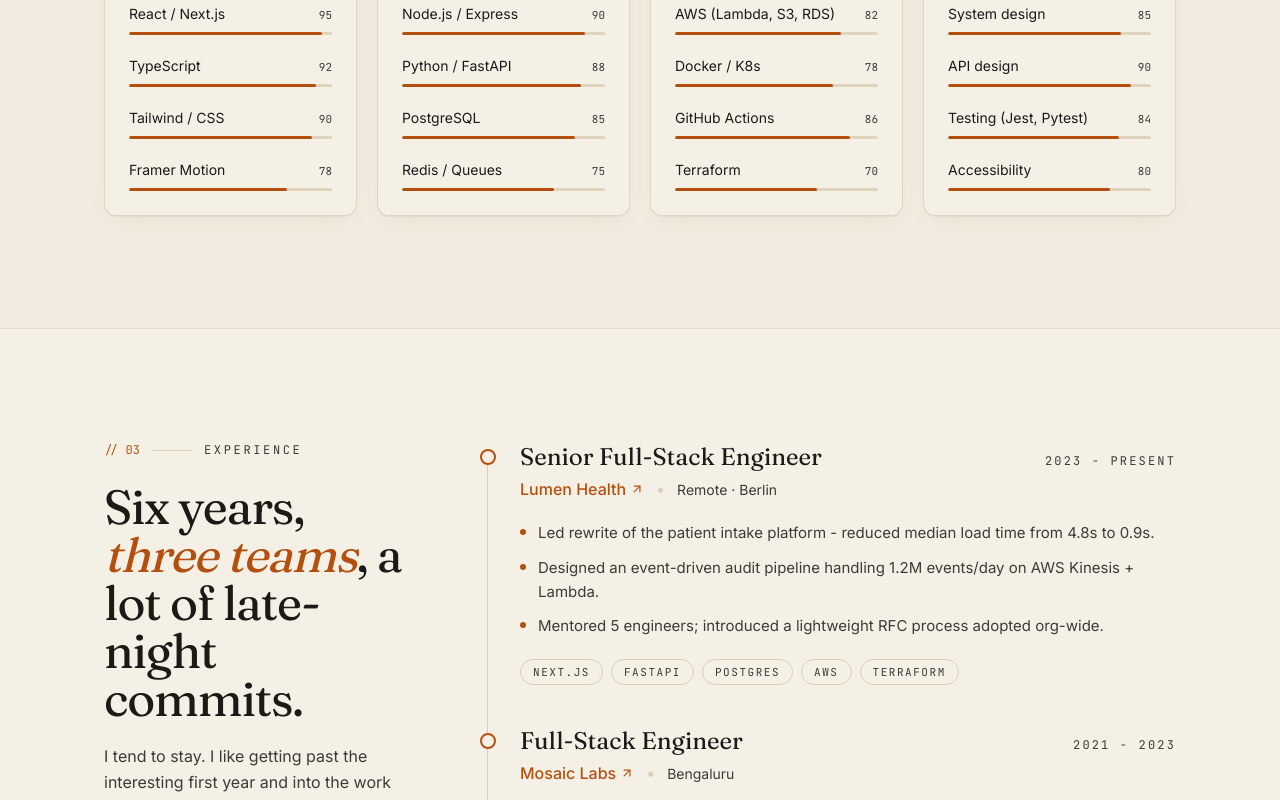
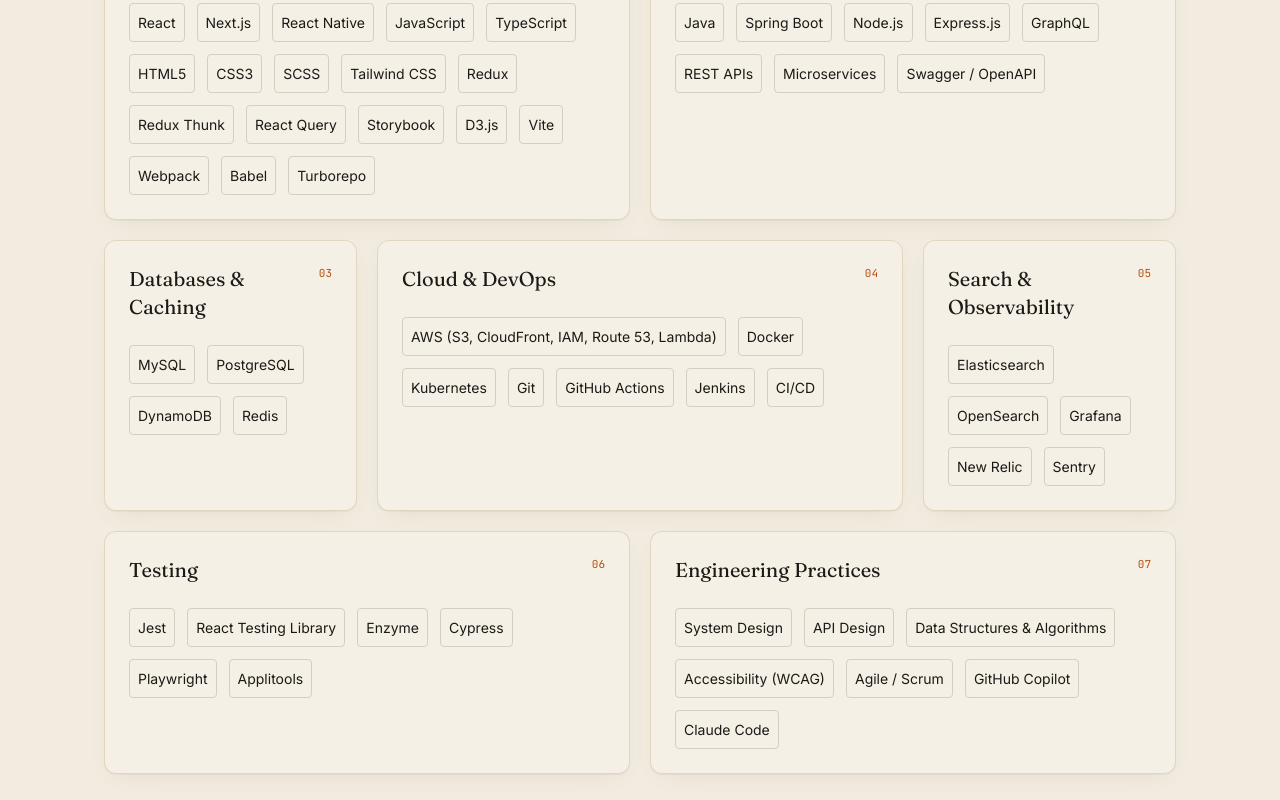
Before and after one commit to akshaym5147/portfolio-app, a React (Create React App) app: page / in a window 1280 px wide. Shown: the part 2360-3160 px from the top of the page. Built offline with nearby package versions, Linux system fonts and the light colour scheme.

Commit message:
fixed tools

```diff
--- a/src/components/Skills.jsx
+++ b/src/components/Skills.jsx
@@ -1,6 +1,7 @@
 import { monoSizes, proseSizes, leading } from "@/lib/tailwindCssMap";
 import { skills } from "../mock";
 import SectionLabel from "./SectionLabel";
+import { Fragment } from "react";
 
 const Skills = () => {
   return (
@@ -22,9 +23,9 @@
           {skills.map((group, gi) => (
             <div
               key={group.category}
-              className="rounded-xl border border-line/70 bg-cream p-6 card-warm hover:border-amber/70 transition-colors"
+              className={`rounded-xl border border-line/70 bg-cream p-6 card-warm hover:border-amber/70 transition-colors ${group.gridSpan}`}
             >
-              <div className="flex items-center justify-between">
+              <div className="flex justify-between">
                 <div className="font-serif text-xl text-ink">
                   {group.category}
                 </div>
@@ -32,22 +33,25 @@
                   0{gi + 1}
                 </div>
               </div>
-              <div className="mt-6 space-y-5">
+              <div className="mt-6 flex flex-wrap gap-3">
                 {group.items.map((s) => (
-                  <div key={s.name}>
-                    <div className="flex items-baseline justify-between">
-                      <span className={`text-ink ${proseSizes.sm}`}>{s.name}</span>
-                      <span className={`font-mono ${monoSizes.xs} text-inkSoft`}>
-                        {s.level}
-                      </span>
-                    </div>
-                    <div className="mt-2 h-[3px] bg-line/80 rounded-full overflow-hidden">
-                      <div
-                        className="h-full bg-amber rounded-full transition-all duration-1000"
-                        style={{ width: `${s.level}%` }}
-                      />
-                    </div>
-                  </div>
+                  <Fragment key={s.name}>
+                    <span  class={`skill-tag px-2 py-2 border border-outline rounded cursor-default ${proseSizes.sm}`}>{s.name}</span>
+                  </Fragment>
+                  // <div key={s.name}>
+                  //   <div className="flex items-baseline justify-between">
+                  //     <span className={`text-ink ${proseSizes.sm}`}>{s.name}</span>
+                  //     <span className={`font-mono ${monoSizes.xs} text-inkSoft`}>
+                  //       {s.level}
+                  //     </span>
+                  //   </div>
+                  //   <div className="mt-2 h-[3px] bg-line/80 rounded-full overflow-hidden">
+                  //     <div
+                  //       className="h-full bg-amber rounded-full transition-all duration-1000"
+                  //       style={{ width: `${s.level}%` }}
+                  //     />
+                  //   </div>
+                  // </div>
                 ))}
               </div>
             </div>
--- a/src/index.css
+++ b/src/index.css
@@ -51,6 +51,16 @@
   }
 }
 
+.skill-tag {
+    transition: all 0.2s ease;
+}
+.skill-tag:hover {
+    background-color: #a8441e;
+    color: #ffffff;
+    border-color: #a8441e;
+}
+
+
 @layer base {
   * { @apply border-border; }
   body { @apply bg-background text-foreground; }
--- a/src/mock.js
+++ b/src/mock.js
@@ -47,63 +47,133 @@
   offHours: 'Building side projects, exploring new tech, and breaking things on purpose.'
 }
 
-
 export const skills = [
   {
     category: "Frontend",
+    gridSpan: "lg:col-span-2",
     items: [
-      { name: "React / Next.js", level: 95 },
-      { name: "TypeScript", level: 92 },
-      { name: "Tailwind / CSS", level: 90 },
-      { name: "Framer Motion", level: 78 }
+      { name: "React" },
+      { name: "Next.js" },
+      { name: "React Native" },
+      { name: "JavaScript" },
+      { name: "TypeScript" },
+      { name: "HTML5" },
+      { name: "CSS3" },
+      { name: "SCSS" },
+      { name: "Tailwind CSS" },
+      { name: "Redux" },
+      { name: "Redux Thunk" },
+      { name: "React Query" },
+      { name: "Storybook" },
+      { name: "D3.js" },
+      { name: "Vite" },
+      { name: "Webpack" },
+      { name: "Babel" },
+      { name: "Turborepo" }
     ]
   },
   {
     category: "Backend",
+    gridSpan: "lg:col-span-2",
     items: [
-      { name: "Node.js / Express", level: 90 },
-      { name: "Python / FastAPI", level: 88 },
-      { name: "PostgreSQL", level: 85 },
-      { name: "Redis / Queues", level: 75 }
+      { name: "Java" },
+      { name: "Spring Boot" },
+      { name: "Node.js" },
+      { name: "Express.js" },
+      { name: "GraphQL" },
+      { name: "REST APIs" },
+      { name: "Microservices" },
+      { name: "Swagger / OpenAPI" }
+    ]
+  },
+  {
+    category: "Databases & Caching",
+    items: [
+      { name: "MySQL" },
+      { name: "PostgreSQL" },
+      { name: "DynamoDB" },
+      { name: "Redis" }
     ]
   },
   {
     category: "Cloud & DevOps",
+    gridSpan: "lg:col-span-2",
     items: [
-      { name: "AWS (Lambda, S3, RDS)", level: 82 },
-      { name: "Docker / K8s", level: 78 },
-      { name: "GitHub Actions", level: 86 },
-      { name: "Terraform", level: 70 }
+      { name: "AWS (S3, CloudFront, IAM, Route 53, Lambda)" },
+      { name: "Docker" },
+      { name: "Kubernetes" },
+      { name: "Git" },
+      { name: "GitHub Actions" },
+      { name: "Jenkins" },
+      { name: "CI/CD" }
     ]
   },
   {
-    category: "Craft",
+    category: "Search & Observability",
+
     items: [
-      { name: "System design", level: 85 },
-      { name: "API design", level: 90 },
-      { name: "Testing (Jest, Pytest)", level: 84 },
-      { name: "Accessibility", level: 80 }
+      { name: "Elasticsearch" },
+      { name: "OpenSearch" },
+      { name: "Grafana" },
+      { name: "New Relic" },
+      { name: "Sentry" }
+    ]
+  },
+  {
+    category: "Testing",
+    gridSpan: "lg:col-span-2",
+    items: [
+      { name: "Jest" },
+      { name: "React Testing Library" },
+      { name: "Enzyme" },
+      { name: "Cypress" },
+      { name: "Playwright" },
+      { name: "Applitools" }
+    ]
+  },
+  {
+    category: "Engineering Practices",
+    gridSpan: "lg:col-span-2",
+    items: [
+      { name: "System Design" },
+      { name: "API Design" },
+      { name: "Data Structures & Algorithms" },
+      { name: "Accessibility (WCAG)" },
+      { name: "Agile / Scrum" },
+      { name: "GitHub Copilot" },
+      { name: "Claude Code" }
     ]
   }
 ];
 
 export const experience = [
   {
-    company: "Lumen Health",
+    company: "LearningMate",
     role: "Senior Full-Stack Engineer",
-    period: "2023 - Present",
+    period: "2022 - Present",
     location: "Remote · Berlin",
     bullets: [
-      "Led rewrite of the patient intake platform - reduced median load time from 4.8s to 0.9s.",
-      "Designed an event-driven audit pipeline handling 1.2M events/day on AWS Kinesis + Lambda.",
-      "Mentored 5 engineers; introduced a lightweight RFC process adopted org-wide."
+  "Serve as technical anchor for the team pod, unblocking engineers and resolving critical technical challenges",
+  "Built WCAG-compliant, cross-browser React/TypeScript/Redux features for a high-concurrency real-time education platform",
+  "Developed Java/Spring Boot microservices and AWS Lambda functions for serverless, event-driven workflows",
+  "Designed a retry mechanism that improved data accuracy for 1,000+ users and reduced manual effort by 35%",
+  "Integrated OpenSearch for content search across question banks, including indexing strategy and query tuning",
+  "Extended existing APIs to accept and propagate page-level settings, supporting a platform-wide event system on page load",
+  "Optimised assessment submission performance using Reactive Java and SQS, reducing submission time from 2 minutes to 1.3 seconds",
+  "Optimised frontend performance using React Query and backend caching, reducing redundant API calls across the application",
+  "Resolved 13+ critical CVE vulnerabilities by auditing and upgrading vulnerable dependencies across the platform",
+  "Extended backend APIs to support AI-generated assessment summaries, enabling teachers to quickly review student performance",
+  "Led frontend architecture, sprint planning, and design reviews while mentoring 6+ engineers",
+  "Presented technical decisions to clients and leadership, improving compliance by 15% and maintaining 99% uptime",
+  "Leveraged Claude and GitHub Copilot during development to improve delivery speed and code quality",
+  "Led application migration to a new CI/CD setup on AWS, ensuring zero downtime and continuity across deployment changes",
     ],
     stack: ["Next.js", "FastAPI", "Postgres", "AWS", "Terraform"]
   },
   {
-    company: "Mosaic Labs",
-    role: "Full-Stack Engineer",
-    period: "2021 - 2023",
+    company: "LearningMate",
+    role: "Software Engineer",
+    period: "2021 - 2022",
     location: "Bengaluru",
     bullets: [
       "Built the core authoring experience used by 40k+ creators to publish newsletters.",
@@ -113,7 +183,7 @@
     stack: ["React", "Node.js", "GraphQL", "Redis", "Stripe"]
   },
   {
-    company: "Finch & Fig",
+    company: "Sankey solutions",
     role: "Software Engineer",
     period: "2019 - 2021",
     location: "Bengaluru",
```
